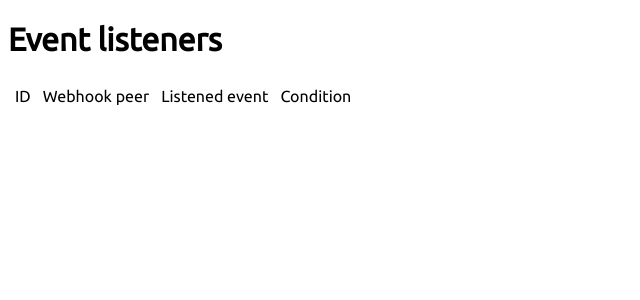
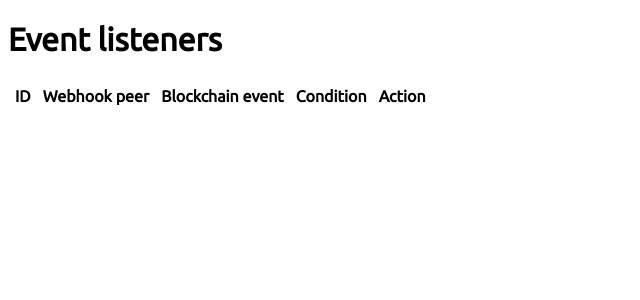
Before and after one commit to Moustikitos/ark-listener, a Flask app: page / in a window 1280 px wide. Shown: the top 300 px of the page, without its empty margins (0-640 px from the left). Run offline with Flask 2, Linux system fonts and the light colour scheme.

Commit message:
front-end improvement

```diff
--- a/lystener/app/__init__.py
+++ b/lystener/app/__init__.py
@@ -43,7 +43,6 @@ def index():
 
 @app.route("/<module>/<name>", methods=["POST", "GET"])
 def execute(module, name):
-	global CURRENT_HASH
 
 	if flask.request.method == "POST":
 		raw = flask.request.data
--- a/lystener/app/templates/listener.html
+++ b/lystener/app/templates/listener.html
@@ -2,20 +2,24 @@
 {%- block body %}
 <h1>Event listeners</h1>
 	<table cellpadding="5">
-		<thead>
-			<tr><td>ID</td><td>Webhook peer</td><td>Listened event</td><td>Condition</td></tr>
+		<thead style="font-weight:bold;">
+			<tr><td>ID</td><td>Webhook peer</td><td>Blockchain event</td><td>Condition</td><td>Action</td></tr>
 		</thead>
 		<tbody>
 	{%- for data in webhooks %}
+		{%- set action = ".".join(data["target"].split("/")[-2:]) %}
 		<tr>
 			<td><a href="{{data['peer']}}/api/webhooks/{{ data['id'] }}" target="_blank">{{ data["id"] }}</a></td>
 			<td>{{ data["peer"] }}</td>
 			<td>{{ data["event"] }}</td>
 			<td>
 		{%- for cond in data["conditions"] %}
-			{{ ("%(key)s&nbsp;%(condition)s&nbsp;'%(value)s'" % cond)|safe }} <br/>
+			<p style="padding:0px;margin:0px;">
+				{{ ("%(key)s&nbsp;%(condition)s&nbsp;'%(value)s'" % cond)|safe }}
+			</p>
 		{%- endfor %}
 			</td>
+			<td>{{ action }}</td>
 		</tr>
 	{%- endfor %}
 		</tbody>
```
